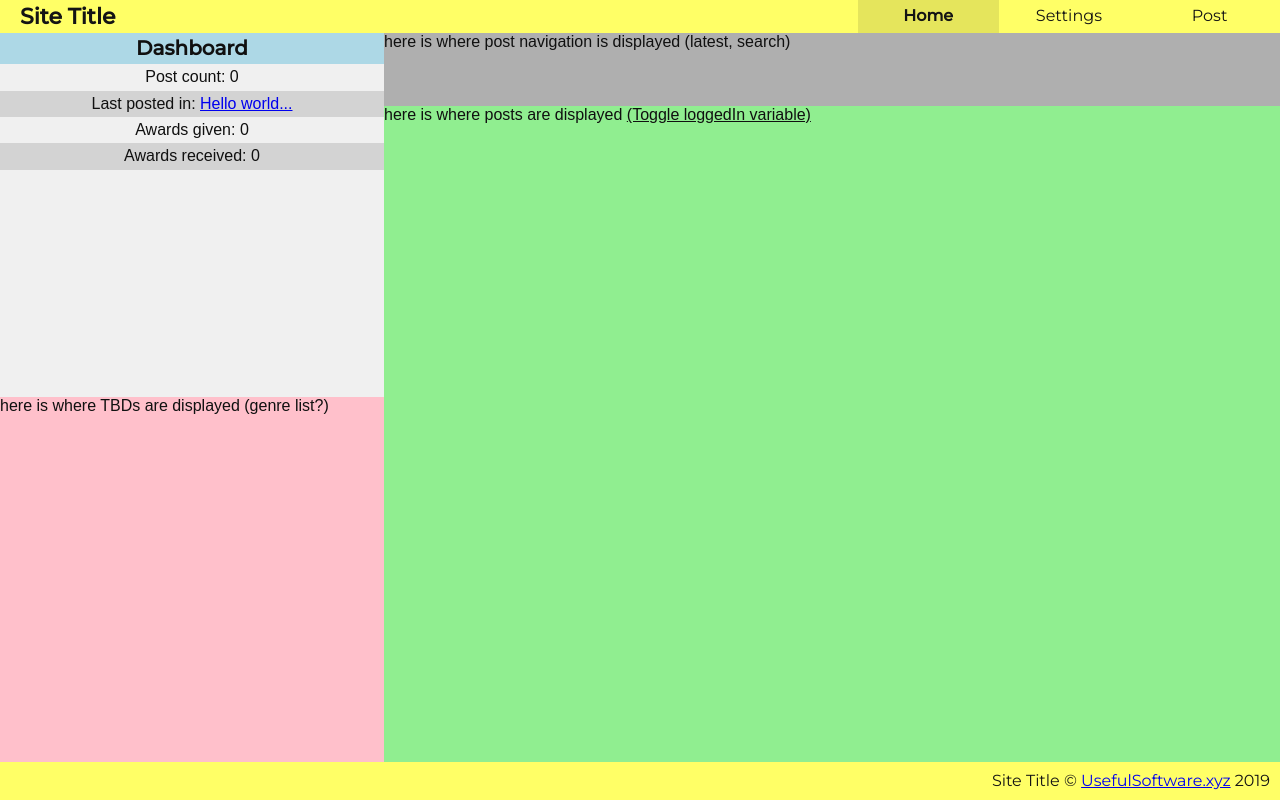
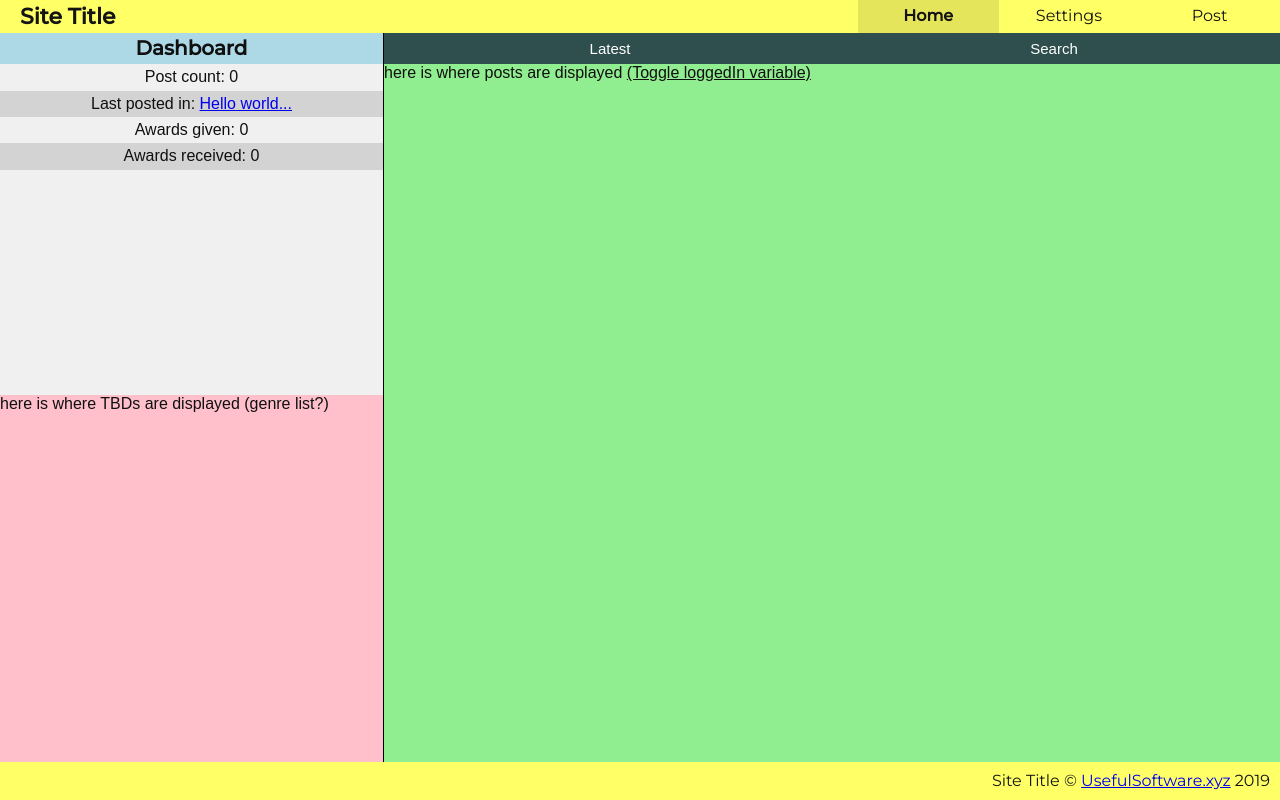
Before and after one commit to tedjenkins/forum, a Vue app: page / in a window 1280 px wide. Built offline with nearby package versions, Linux system fonts and the light colour scheme.

Commit message:
Flesh out parts of Home.vue further

```diff
--- a/src/views/pages/Home.vue
+++ b/src/views/pages/Home.vue
@@ -19,7 +19,10 @@
       here is where TBDs are displayed (genre list?)
     </section>
     <section id="posts-navigation">
-      here is where post navigation is displayed (latest, search)
+      <div id="posts-navigation-links">
+        <div id="posts-navigation-latest">Latest</div>
+        <div id="posts-navigation-search">Search</div>
+      </div>
     </section>
     <section id="display-posts">
       here is where posts are displayed <u @click="toggleLoggedIn">(Toggle loggedIn variable)</u>
@@ -48,26 +51,22 @@ export default class Home extends Vue {
 </script>
 
 <style lang="scss" scoped>
+@mixin h4-styling {
+  background-color: lightblue;
+  font-size: 15px;
+  text-align: center;
+
+  @media all and (min-width: 1200px) {
+    font-size: 20px;
+  }
+}
+
 #home {
-  display: grid;
-  grid-template-areas:
-    "stats"
-    "topbar"
-    "view"
-    "other";
   height: 100%;
 
   #user-stats {
-    grid-area: stats;
-
     & > * {
-      display: grid;
-      height: 100%;
       text-align: center;
-    }
-
-    #user-stats-box {
-      grid-template-rows: auto auto 0.8fr;
     }
 
     #user-dashboard {
@@ -76,8 +75,7 @@ export default class Home extends Vue {
       }
 
       h4 {
-        background-color: lightblue;
-        font-size: 15px;
+        @include h4-styling;
       }
 
       .dashboard-row {
@@ -92,42 +90,75 @@ export default class Home extends Vue {
 
   #unknown {
     background-color: pink;
-    grid-area: other;
   }
 
   #posts-navigation {
-    background-color: #afafaf;
-    grid-area: topbar;
+    background-color: darkslategrey;
+    color: white;
+
+    #posts-navigation-links {
+      display: flex;
+      height: 100%;
+      padding: 4px;
+
+      & > * {
+        align-items: center;
+        cursor: pointer;
+        display: flex;
+        flex: 0 1 50%;
+        font-size: 13px;
+        justify-content: center;
+        user-select: none;
+      }
+    }
   }
 
   #display-posts {
     background-color: lightgreen;
-    grid-area: view;
   }
 }
 
 @media all and (min-width: 1200px) {
   #home {
+    display: grid;
     grid-template-areas:
       "stats topbar"
       "stats view"
       "other view";
     grid-template-columns: 0.3fr 0.7fr;
-    grid-template-rows: 0.2fr 0.8fr 1fr;
+    grid-template-rows: 31px 0.9fr 1fr;
 
     #user-stats {
+      border-right: 1px solid black;
+      grid-area: stats;
+
       & > * {
         #user-dashboard {
-          h4 {
-            font-size: 20px;
-          }
-
           .dashboard-row {
             font-size: 16px;
           }
         }
       }
     }
+
+    #unknown {
+      border-right: 1px solid black;
+      grid-area: other;
+    }
+
+    #posts-navigation {
+      grid-area: topbar;
+
+      #posts-navigation-links {
+        & > * {
+          font-size: 15px;
+        }
+      }
+    }
+
+    #display-posts {
+      grid-area: view;
+    }
   }
 }
 </style>
```
